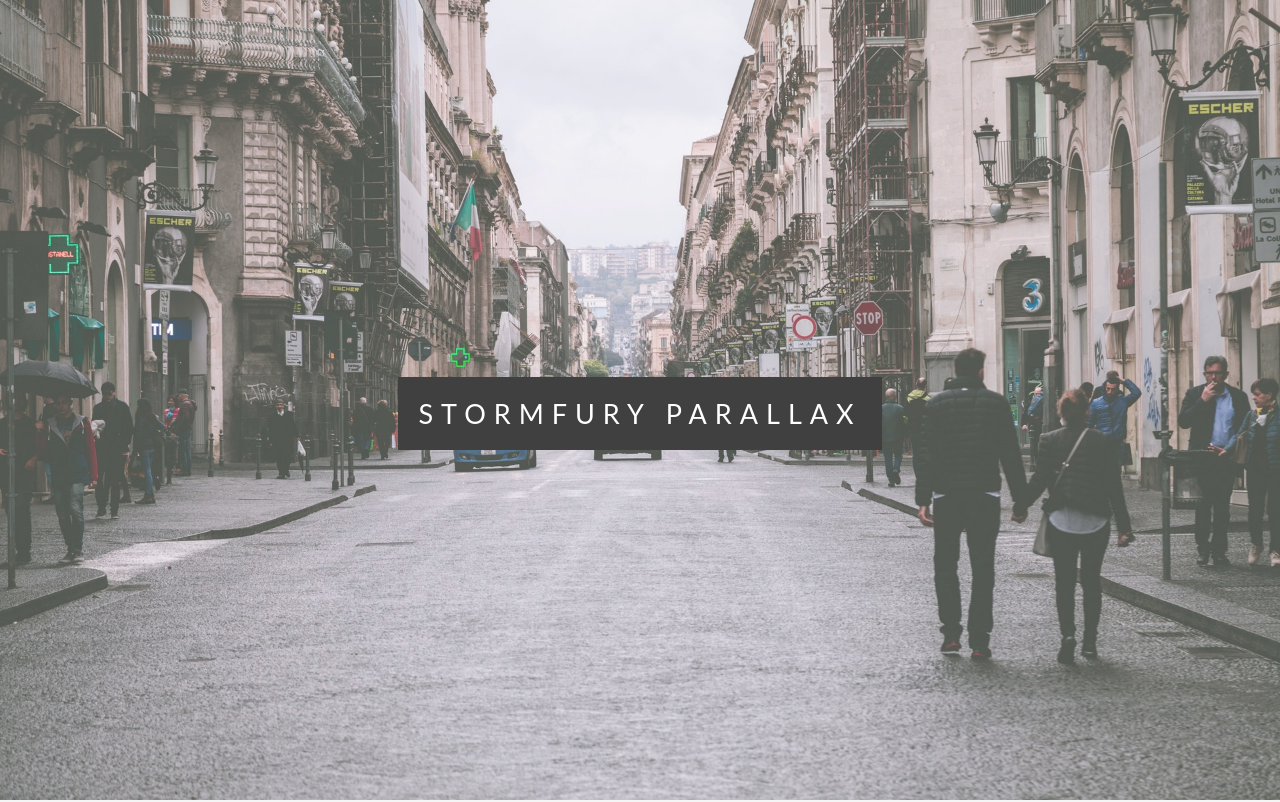
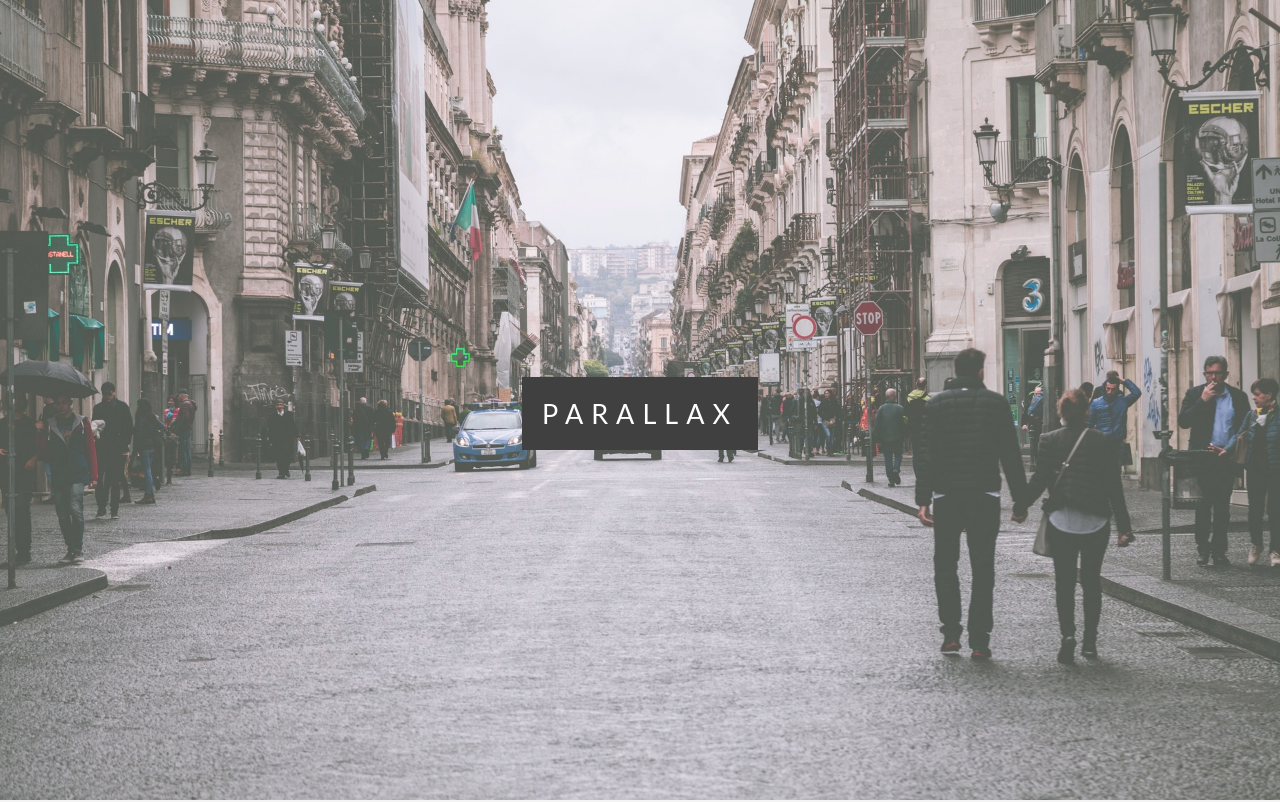
Before and after one commit to JivinVarghese/parallax_website_1, a plain HTML site: page index.html in a window 1280 px wide. Shown: the top 802 px of the page. Drawn offline with Linux system fonts and the light colour scheme.

Commit message:
updated span

```diff
--- a/index.html
+++ b/index.html
@@ -11,7 +11,7 @@
       <div class="pimg1">
          <div class="ptext">
             <span class="border">
-               Stormfury Parallax
+               Parallax
             </span>
          </div>
       </div>
```
